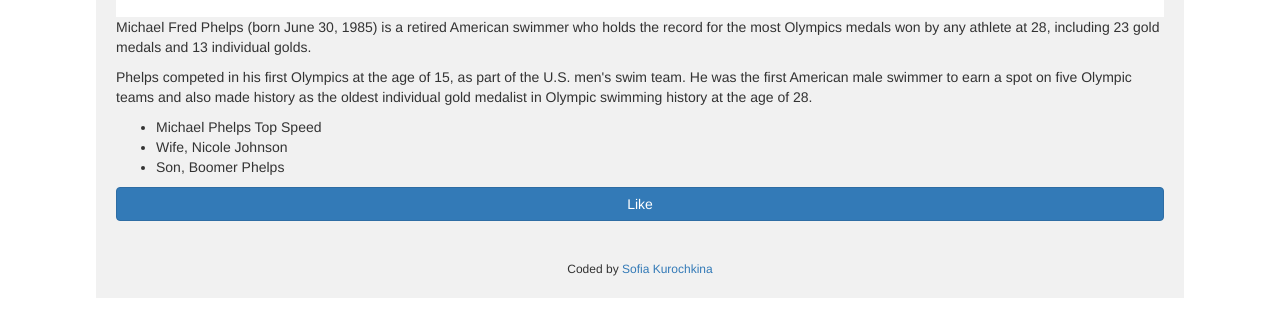
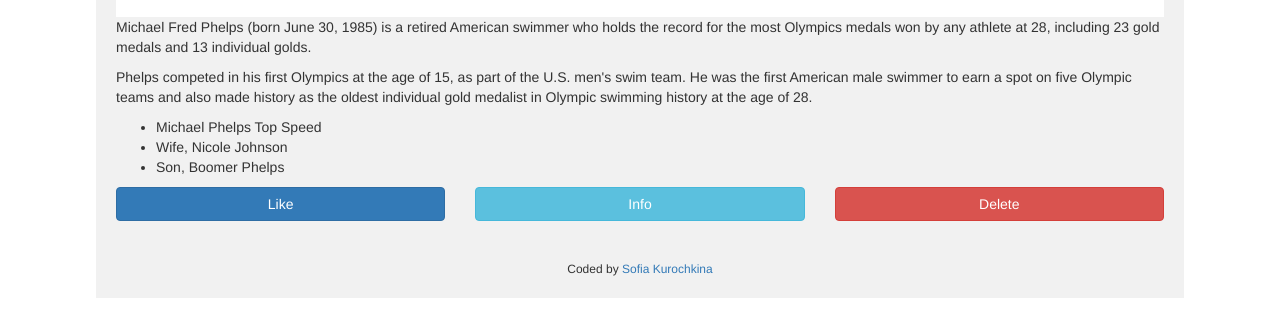
Before and after one commit to kysofi/Responsive-Web-Design, a plain HTML site: page Tribute/index.html in a window 1280 px wide. Shown: the part 428-764 px from the top of the page. Drawn offline with nearby package versions, Linux system fonts and the light colour scheme.

Commit message:
new file added

```diff
--- a/Tribute/index.html
+++ b/Tribute/index.html
@@ -56,7 +56,21 @@
             Son, Boomer Phelps
           </li>
         </ul>
-        <button class="btn btn-primary btn-block">Like</button>
+        <div class="row">
+          <div class="col-xs-4">
+            <button class="btn btn-primary btn-block">Like</button>
+          </div>
+          <div class="col-xs-4">
+            <button class="btn btn-info btn-block">
+              Info
+            </button>
+          </div>
+          <div class="col-xs-4">
+            <button class="btn btn-danger btn-block">
+              Delete
+            </button>
+          </div>
+        </div>
       </main>
       <footer>
         <p>
```
